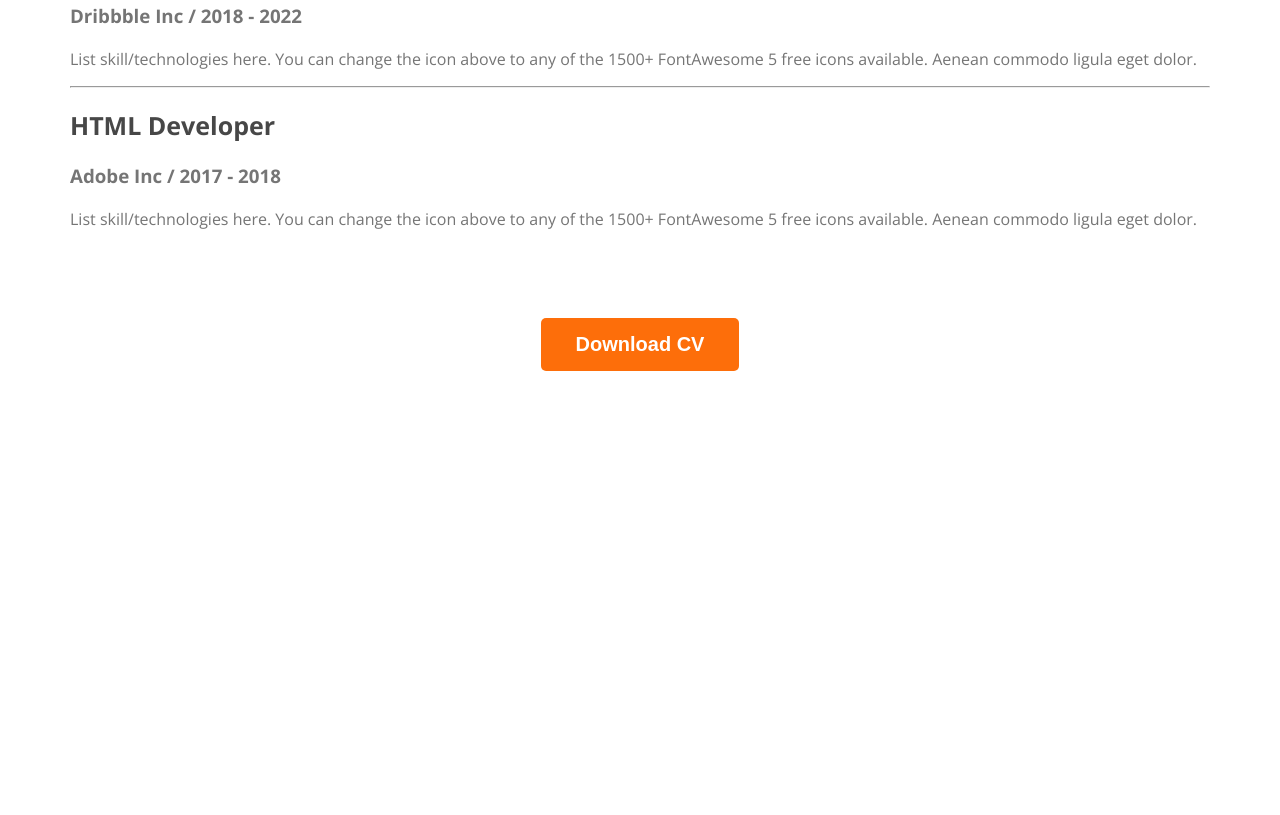
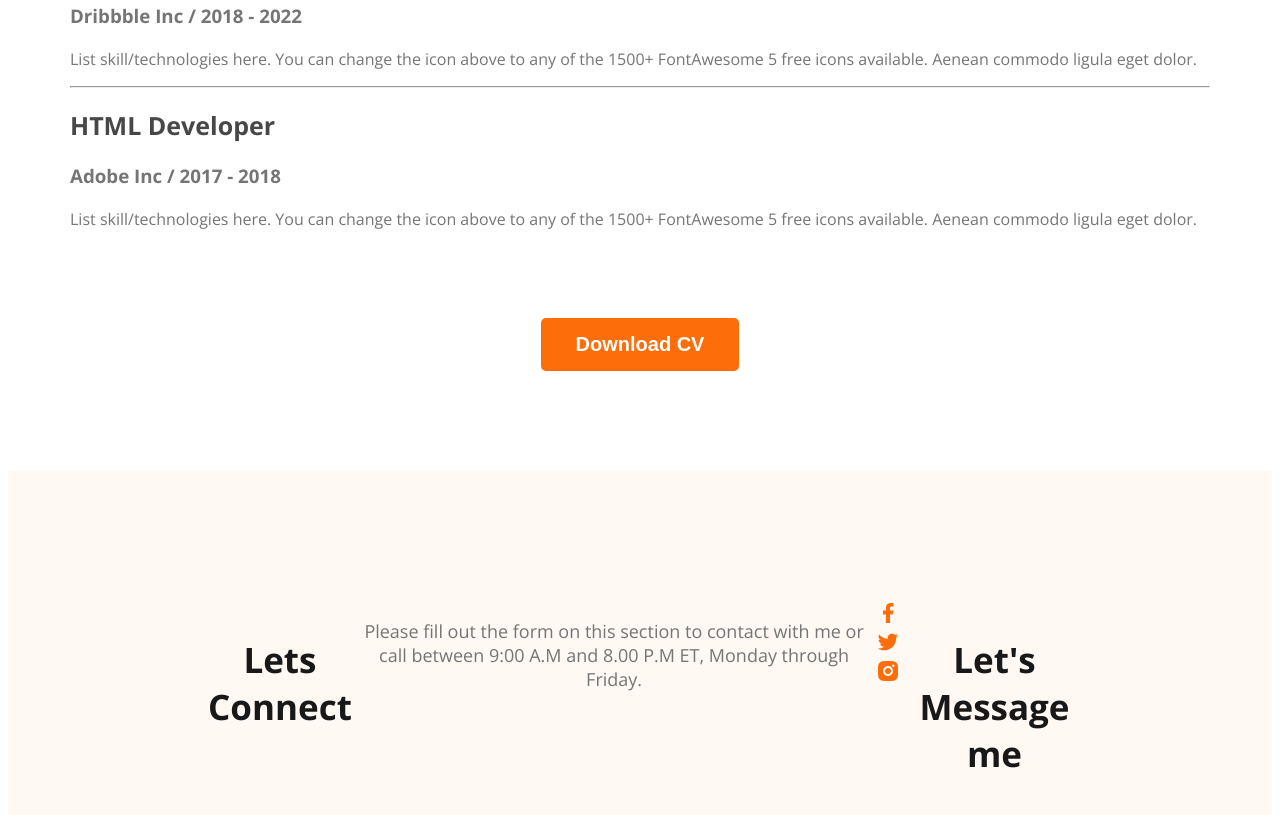
Before and after one commit to Shuhi77/web-developer-portfolio, a plain HTML site: page index.html in a window 1280 px wide. Shown: the part 3222-4037 px from the top of the page. Before the commit the page ends 3601 px from the top, so only its background shows below. Drawn offline with nearby package versions, Linux system fonts and the light colour scheme.

Commit message:
basic footer

```diff
--- a/index.html
+++ b/index.html
@@ -197,7 +197,19 @@
 
     </main>
     <footer>
+        <div class="footer-column"></div>
+        <h3 class="section-title">Lets Connect</h3>
+        <p class="section-description">Please fill out the form on this section to contact with me or call between 9:00 A.M and 8.00 P.M ET, Monday through Friday.</p>
+        <div class="social-links">
+            <a href=""><img src="images/icons/facebook.png" alt="">
+            </a>
+            <a href=""><img src="images/icons/twitter.png" alt=""></a>
+            <a href=""><img src="images/icons/insta.png" alt=""></a>
+        </div>
 
+
+        <div class="footer-column"></div>
+        <h3 class="section-title">Let's Message me</h3>
     </footer>
 
 </body>
--- a/styles/portfolio.css
+++ b/styles/portfolio.css
@@ -215,3 +215,11 @@ font-weight: 700;
     text-align: center;
     margin-top: 50px;
 }
+/* footer style */
+
+footer{
+    display: flex;
+    background: #FFF8F3;
+    margin-top: 100px;
+    padding: 130px 200px;
+}
```
